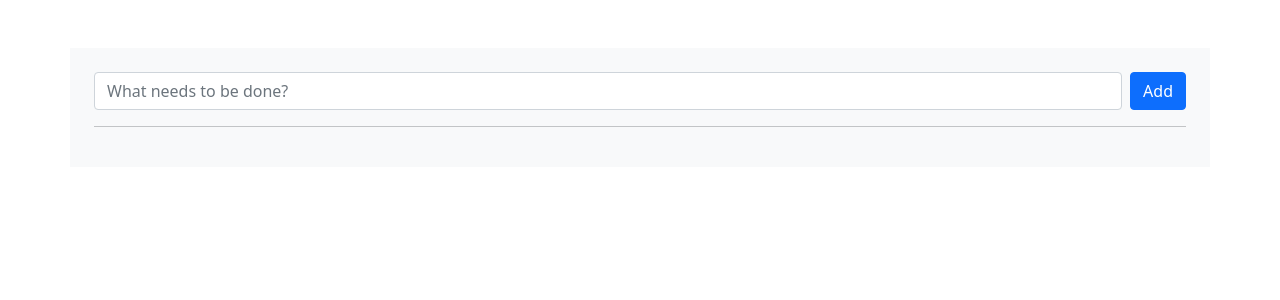
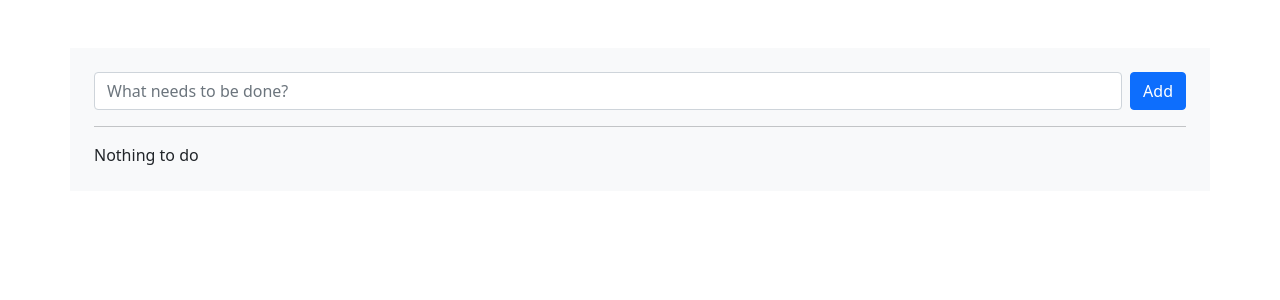
Before and after one commit to LordHippopotamus/todo, a React (Create React App) app: page / in a window 1280 px wide. Shown: the top 300 px of the page. Built offline with nearby package versions, Linux system fonts and the light colour scheme.

Commit message:
fix(TodoList): display "Nothing to do" if todos is empty

```diff
--- a/package.json
+++ b/package.json
@@ -1,6 +1,6 @@
 {
   "name": "todo",
-  "version": "0.3.1",
+  "version": "0.3.2",
   "private": true,
   "dependencies": {
     "@testing-library/jest-dom": "^5.14.1",
--- a/src/components/TodoList/index.jsx
+++ b/src/components/TodoList/index.jsx
@@ -6,11 +6,15 @@ import TodoListItem from '../TodoListItem';
 export default function TodoList(props) {
   const { todos } = props;
 
-  return (
-    <ListGroup>
-      {todos.map((el) => <TodoListItem name={el.name} key={el.id} />)}
-    </ListGroup>
-  );
+  if (todos.length) {
+    return (
+      <ListGroup>
+        {todos.map((el) => <TodoListItem name={el.name} key={el.id} />)}
+      </ListGroup>
+    );
+  }
+
+  return <div>Nothing to do</div>;
 }
 
 TodoList.propTypes = {
```
